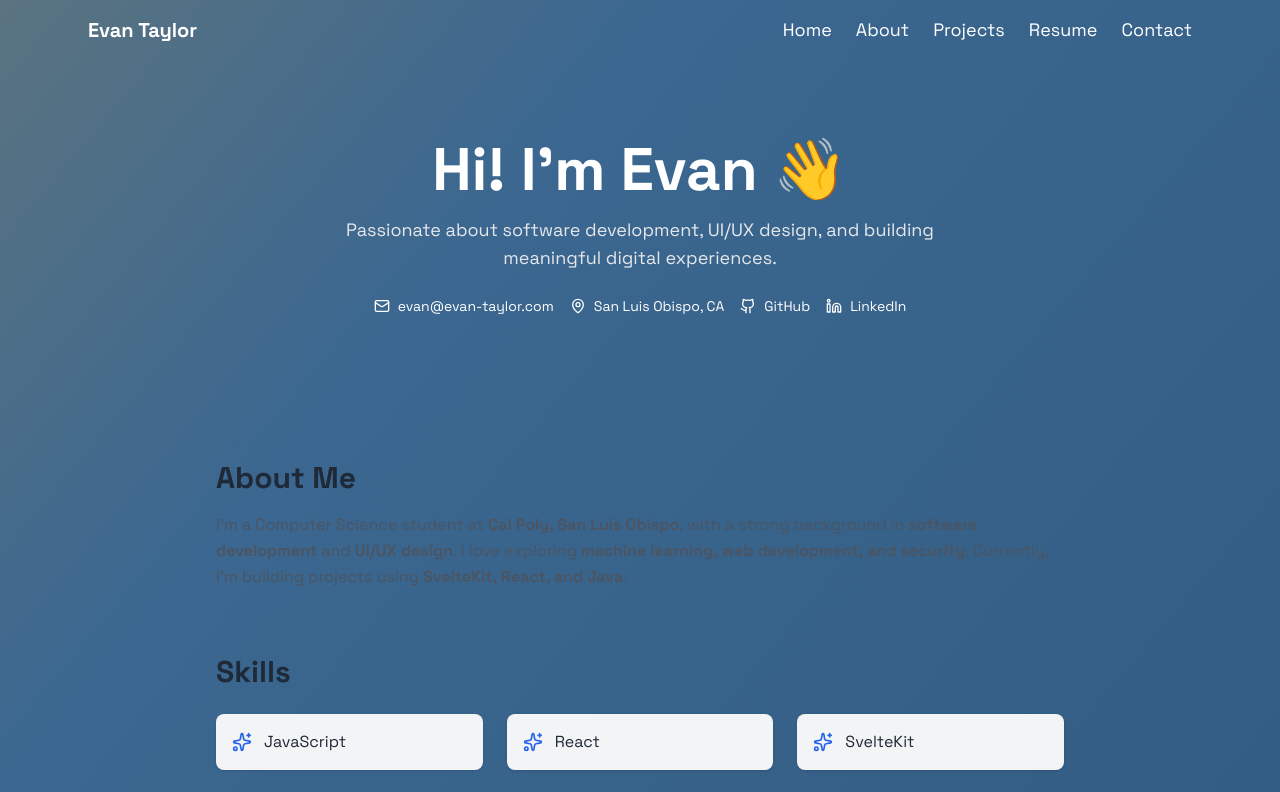
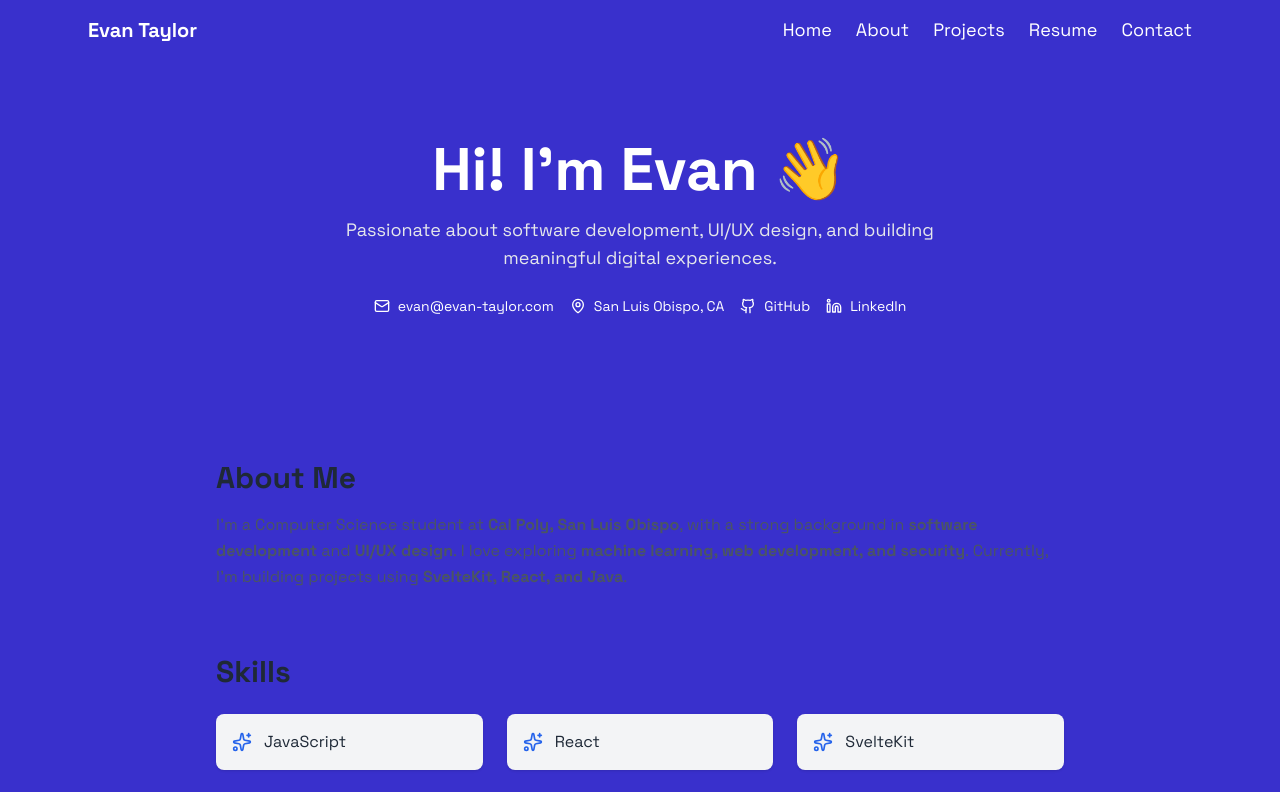
Before and after one commit to evan-taylor/Website, a SvelteKit app: page / in a window 1280 px wide. Shown: the top 792 px of the page. Built offline with nearby package versions, Linux system fonts and the light colour scheme.

Commit message:
Fix background gradient

```diff
--- a/src/routes/+layout.svelte
+++ b/src/routes/+layout.svelte
@@ -33,7 +33,7 @@
 
 <!-- Full-Site Dynamic Gradient Background -->
 <div class="{theme} relative min-h-screen overflow-hidden">
-  <div class="absolute inset-0 -z-10 animate-gradient bg-gradient-to-br from-[#EFB036] via-[#3B6790] to-[#23486A]"></div>
+  <div class="absolute inset-0 -z-10 animate-gradient"></div>
 
   <!-- Navbar -->
   <Navbar on:toggleTheme={toggleTheme} />
```
